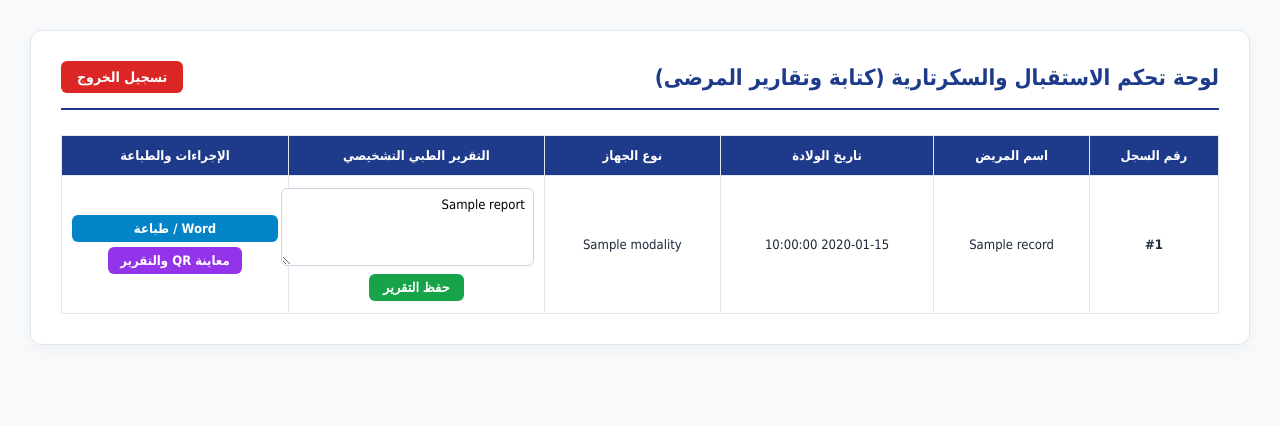
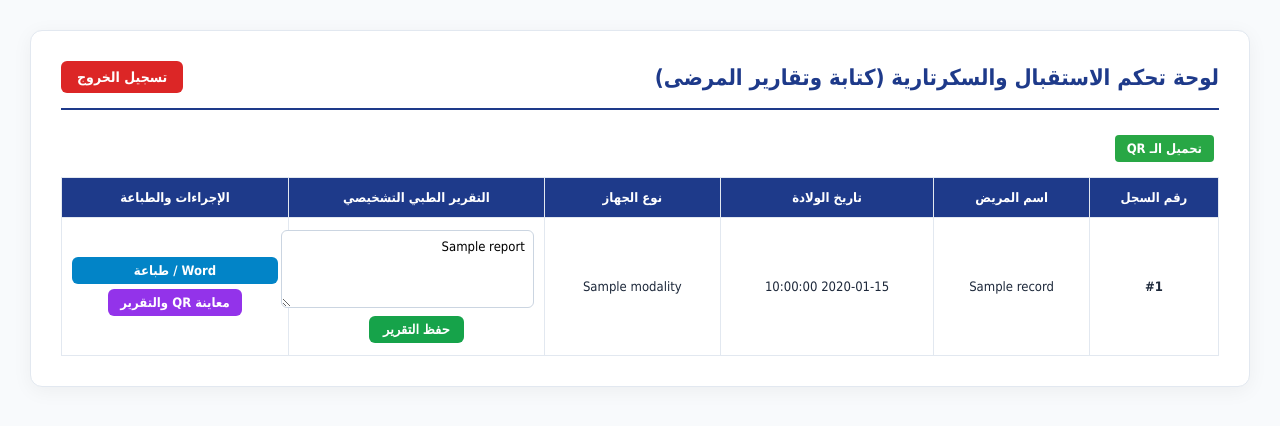
Before and after one commit to mamdouhsaad732-ux/medical_pacs_system, a Python web app: template templates/secretary.html in a window 1280 px wide. Shown: the top 426 px of the page. Run offline with Jinja, Linux system fonts and the light colour scheme; the template is opened without the code that fills it: most values are stand-ins (such as "Sample title", 1, 10 or a date in 2020).

Commit message:
Update secretary.html

```diff
--- a/templates/secretary.html
+++ b/templates/secretary.html
@@ -61,6 +61,10 @@
                             <!-- زر تحميل وطباعة التقرير بصيغة Word مع تأكيد قبل الطباعة والتصدير -->
                             <a href="/download-report/{{ record.id }}" onclick="return confirm('هل تريد حفظ وطباعة التقرير الآن؟');" class="btn" style="background: #0284c7; margin-bottom: 5px; display: block;">Word / طباعة</a>
                             <a href="/secretary/qr-preview/{{ record.id }}" target="_blank" class="btn" style="background: #9333ea;">معاينة QR والتقرير</a>                        </td>
+                            <!-- زر تحميل الـ QR النقي لاستخدامه في ملفات Word أو PDF للطبيب الخارجي -->
+<a href="/static/qrs/{{ record.qr_code }}" download="QR_Patient_{{ record.id }}.png" class="btn btn-success" style="margin-right: 5px; text-decoration: none; padding: 6px 12px; background-color: #28a745; color: white; border-radius: 4px; display: inline-block;">
+    <i class="fas fa-download"></i> تحميل الـ QR
+</a>
                     </tr>
                     {% endfor %}
                 {% else %}
```
